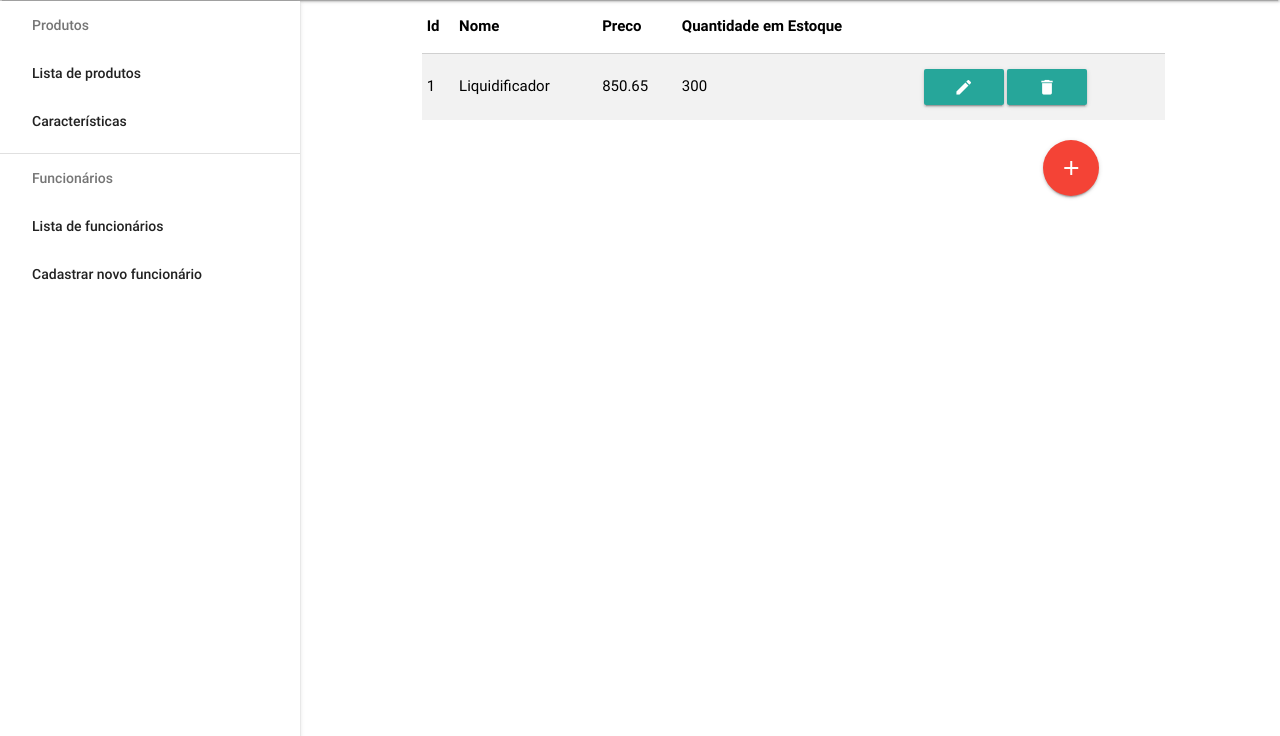
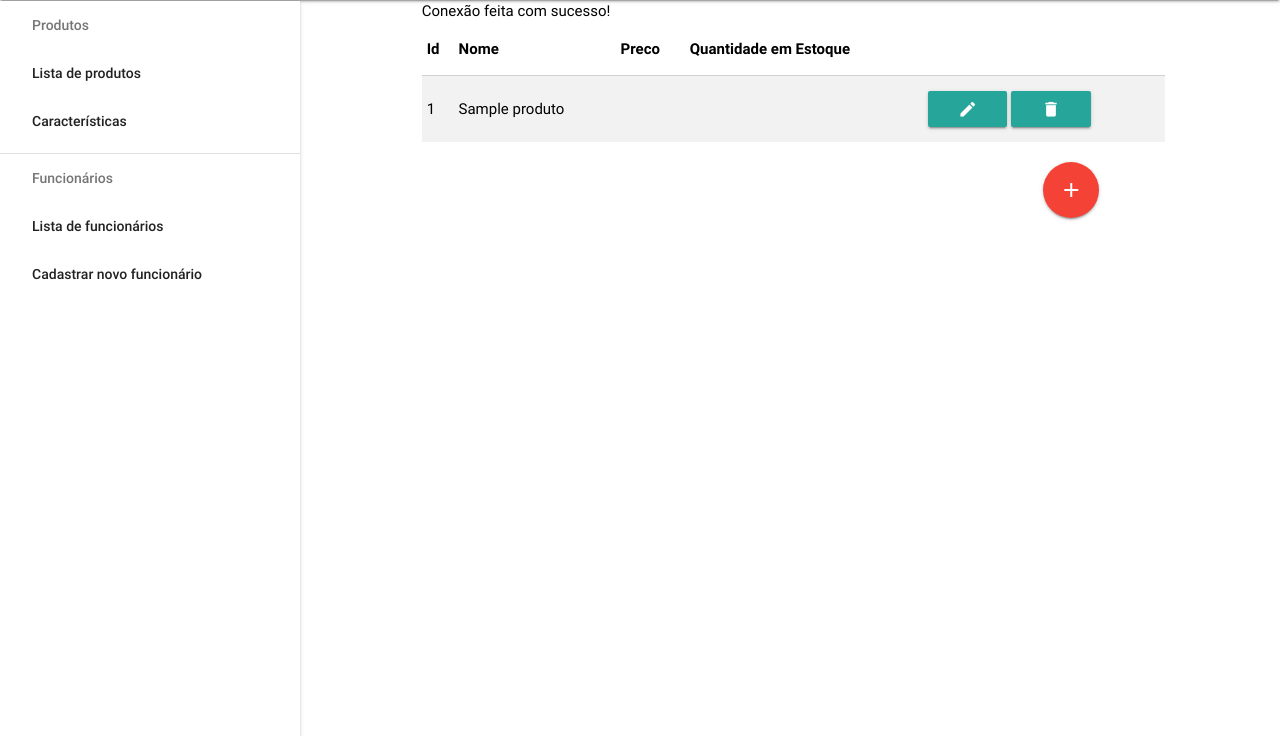
Before and after one commit to MarechalLima/projeto-vendas, a PHP site: page /listaProdutosAdmin.php in a window 1280 px wide. Shown: the part 64-800 px from the top of the page. Run offline with PHP 8.4, Linux system fonts and the light colour scheme; the visitor is signed in with stand-in values (Sample User, id 1); tables that the repository leaves empty hold one stand-in row (values such as "Sample post").

Commit message:
EDUARDO VE A CARACTERISTICA

```diff
--- a/view/listaProdutosAdmin.php
+++ b/view/listaProdutosAdmin.php
@@ -1,5 +1,6 @@
 <?php
   include 'navAdmin.php';
+  require '../model/DAO/ProdutoDAO.php';
 
 
   if(isset($_POST['caracteristicaId'])){
@@ -35,16 +36,27 @@
               <th>Preco</th>
               <th>Quantidade em Estoque</th>
             </thead>
+            <?php
+              $p = new ProdutoDAO();
+              $produtos = $p->getAll();
+              foreach ($produtos as $produto) {
+                $idProd = $produto->getId();
+                $nomeProd = $produto->getNome();
+                $precoProd = $produto->getPreco();
+                $qtdProd = $produto->getQTDEstoque();
+
+              ?>
             <tr>
-              <td>1</td>
-              <td>Liquidificador</td>
-              <td>850.65</td>
-              <td>300</td>
+              <td><?= $idProd ?></td>
+              <td><?=$nomeProd ?></td>
+              <td><? $precoProd?></td>
+              <td><? $qtdProd ?></td>
               <td>
                 <button class="btn" name="button"><i class="material-icons">edit</i></button>
                 <button class="btn" name="button"><i class="material-icons">delete</i></button>
               </td>
             </tr>
+          <?php } ?>
           </table>
         </div>
 
```
